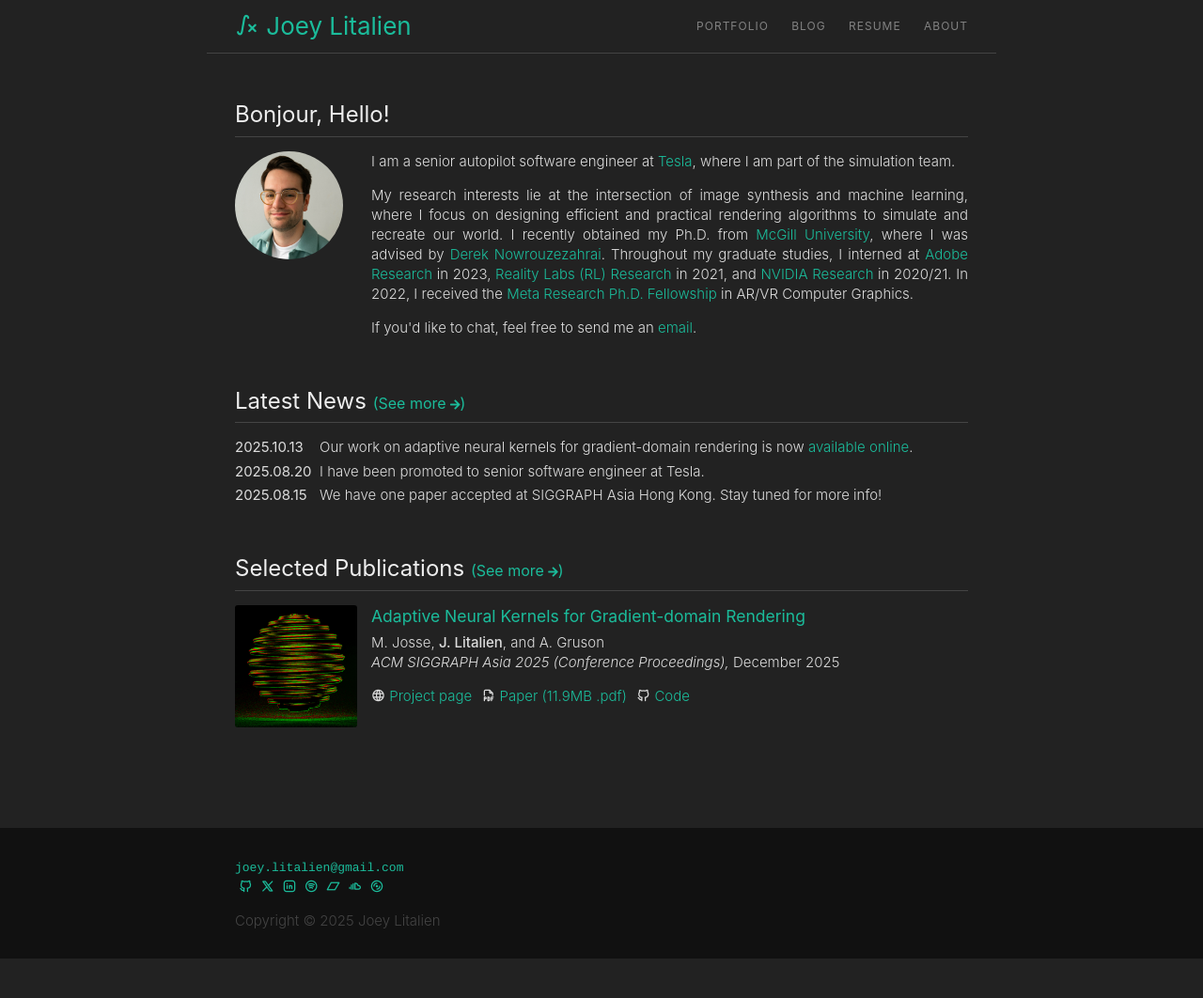
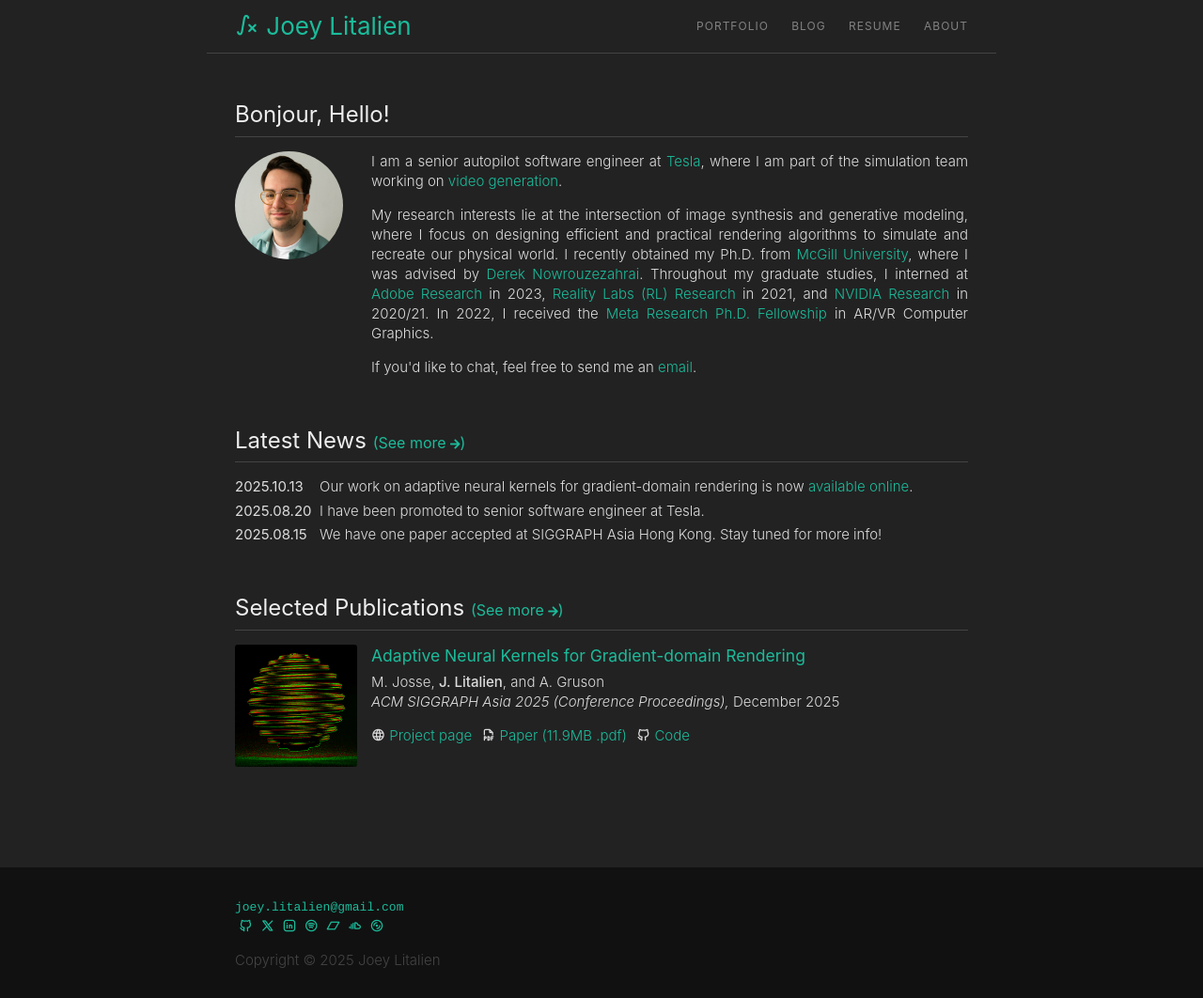
Before and after one commit to joeylitalien/joeylitalien.github.io, a Jekyll site: the page built from index.html, in a window 1280 px wide. Shown: the whole page at 94% size. Built offline with Jekyll 4.4.1, drawn with Linux system fonts in a browser that asks for light colours; nearby versions of some CDN libraries; a style sheet for code colours, icons or effects is not loaded; before the commit the page ends 1020 px from its top, so only the background shows below that; some of the changed lines change nothing that is shown.

Commit message:
Updated bio

```diff
--- a/index.html
+++ b/index.html
@@ -10,19 +10,11 @@ layout: default
            <img src="assets/me_2023.png" id="home-profile"/>
         </div>
         <div class="col-10 no-rpadding">
-          <!-- <div class="alert">
-            <i class="ti ti-school"></i>&nbsp; I am actively looking for a research position in the industry for late 2024 / early 2025!
-          </div> -->
             <p class="justified">
-              I am a senior autopilot software engineer at <a href="https://www.tesla.com/autopilot">Tesla</a>, where I am part of the simulation team.
+              I am a senior autopilot software engineer at <a href="https://www.tesla.com/autopilot">Tesla</a>, where I am part of the simulation team working on <a href="https://x.com/aelluswamy/status/1981644831790379245">video generation</a>.
             </p>
             <p class="justified">
-            My research interests lie at the intersection of image synthesis and machine learning, where I focus on designing efficient and practical rendering algorithms to simulate and recreate our world. I recently obtained my Ph.D. from <a href="https://www.mcgill.ca/ece/">McGill University</a>, where I was advised by <a href="http://www.cim.mcgill.ca/~derek/">Derek Nowrouzezahrai</a>.
-              <!-- My main research interests lie at the intersection of
-               image synthesis and machine learning, where I focus on designing efficient and practical rendering algorithms to simulate and recreate our world.
-              In particular, I am interested in neural rendering, implicit scene representations and 3D reconstruction.
-              I also have an interest for 3D generative modeling and high-dimensional sampling. -->
-              <!-- TL;DR: Rendering <i class="ti ti-heart-handshake"></i> ML. -->
+            My research interests lie at the intersection of image synthesis and generative modeling, where I focus on designing efficient and practical rendering algorithms to simulate and recreate our physical world. I recently obtained my Ph.D. from <a href="https://www.mcgill.ca/ece/">McGill University</a>, where I was advised by <a href="http://www.cim.mcgill.ca/~derek/">Derek Nowrouzezahrai</a>.
               Throughout my graduate studies, I interned at <a href="https://research.adobe.com/">Adobe Research</a> in 2023,
               <a href="https://about.facebook.com/realitylabs/">Reality Labs (RL) Research</a> in 2021, and
               <a href="https://www.nvidia.com/en-us/research/">NVIDIA Research</a> in 2020/21. In 2022, I received the <a href="https://research.facebook.com/fellows/litalien_joey/">Meta Research Ph.D. Fellowship</a> in AR/VR Computer Graphics.
```
